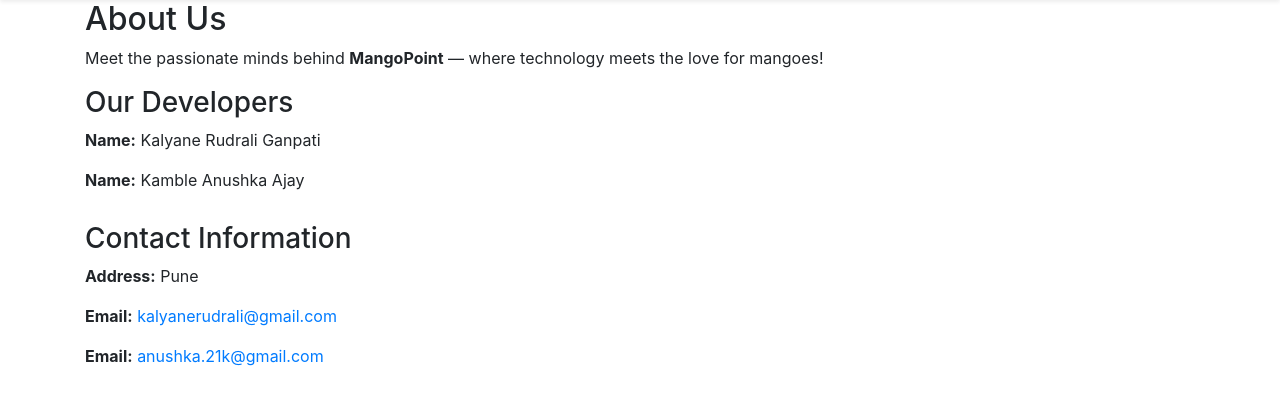
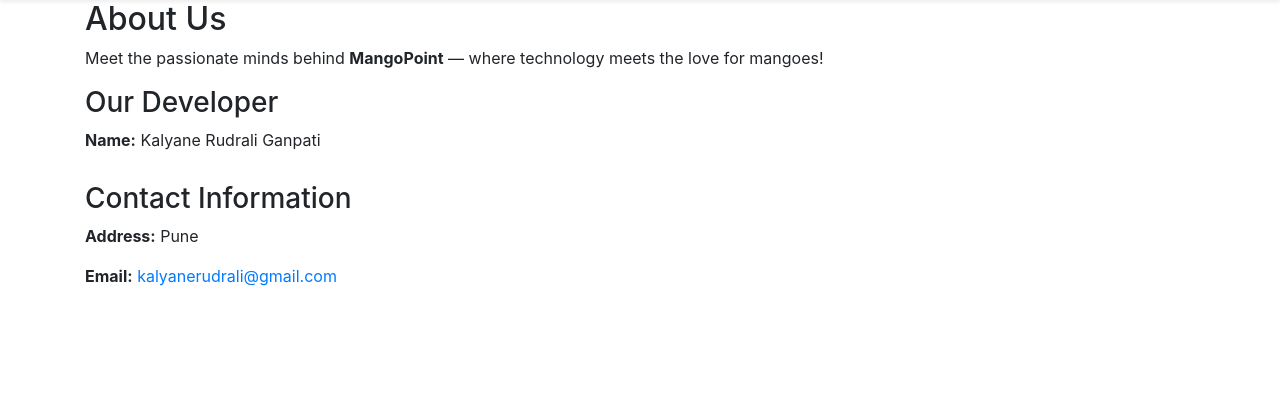
Before and after one commit to rudrali-kalyane/MangoPoint, a Django app: page /contact/ in a window 1280 px wide. Shown: the part 71-476 px from the top of the page. Run offline with Django 5.2, Linux system fonts and the light colour scheme; some libraries are stand-ins or nearby versions.

Commit message:
Update contact.html

```diff
--- a/templates/contact.html
+++ b/templates/contact.html
@@ -12,23 +12,20 @@
   <p>Meet the passionate minds behind <strong>MangoPoint</strong> — where technology meets the love for mangoes!</p>
 
   <div class="developer-details">
-    <h3>Our Developers</h3>
+    <h3>Our Developer</h3>
     <div class="developer">
       <p><strong>Name:</strong> Kalyane Rudrali Ganpati</p>
 
     </div>
 
-    <div class="developer">
-      <p><strong>Name:</strong> Kamble Anushka Ajay</p>
 
-    </div>
   </div>
 
   <div class="contact-details" style="margin-top: 30px;">
     <h3>Contact Information</h3>
     <p><strong>Address:</strong> Pune</p>
     <p><strong>Email:</strong> <a href="mailto:kalyanerudrali@gmail.com">kalyanerudrali@gmail.com</a></p>
-    <p><strong>Email:</strong> <a href="mailto:anushka.21k@gmail.com">anushka.21k@gmail.com</a></p>
+
 
   </div>
 </div>
```
